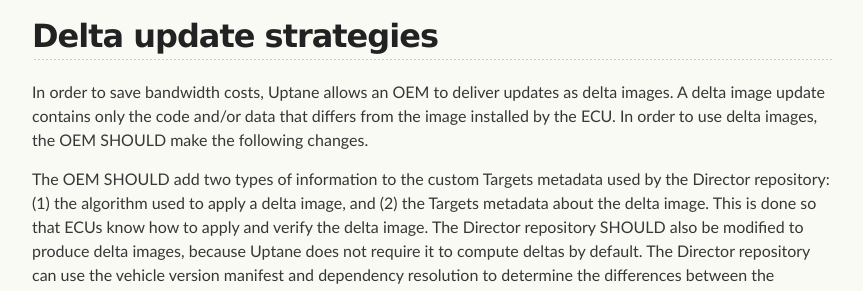
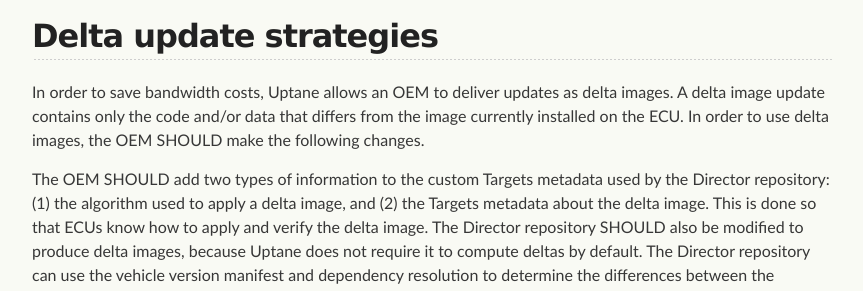
Before and after one commit to uptane/deployment-considerations, a Jekyll site: the page built from customizations.md, in a window 1280 px wide and 900 px high, scrolled down 694 px. Shown: the part 178-469 px from the top of the window, without its empty margins (208-1071 px from the left). Built offline with Jekyll 4.4.1, drawn with Linux system fonts in a browser that asks for light colours; our own code applies the rules of GitHub Pages for plain Markdown files.

Commit message:
Update customizations.md
Co-Authored-By: Patrick Vacek <patrickvacek@gmail.com>

```diff
--- a/customizations.md
+++ b/customizations.md
@@ -21,7 +21,7 @@ Examples of code updates include the bootloader, shared libraries, and the appli
 ## Delta update strategies
 
 In order to save bandwidth costs, Uptane allows an OEM to deliver updates as
-delta images. A delta image update contains only the code and/or data that differs from the image installed by the ECU. In order to use delta images, the OEM SHOULD make the following changes.
+delta images. A delta image update contains only the code and/or data that differs from the image currently installed on the ECU. In order to use delta images, the OEM SHOULD make the following changes.
 
 The OEM SHOULD add two types of information to the custom Targets metadata used by the Director repository: (1) the algorithm used to apply a delta image, and (2) the Targets metadata about the delta image. This is done so that ECUs know how to apply and verify the delta image. The Director repository SHOULD also be modified to produce delta images, because Uptane does not require it to compute deltas by default. The Director repository can use the vehicle version manifest and dependency resolution to determine the differences between the previous and latest images. If desired, then the Director repository MAY encrypt the delta image.
 
```
